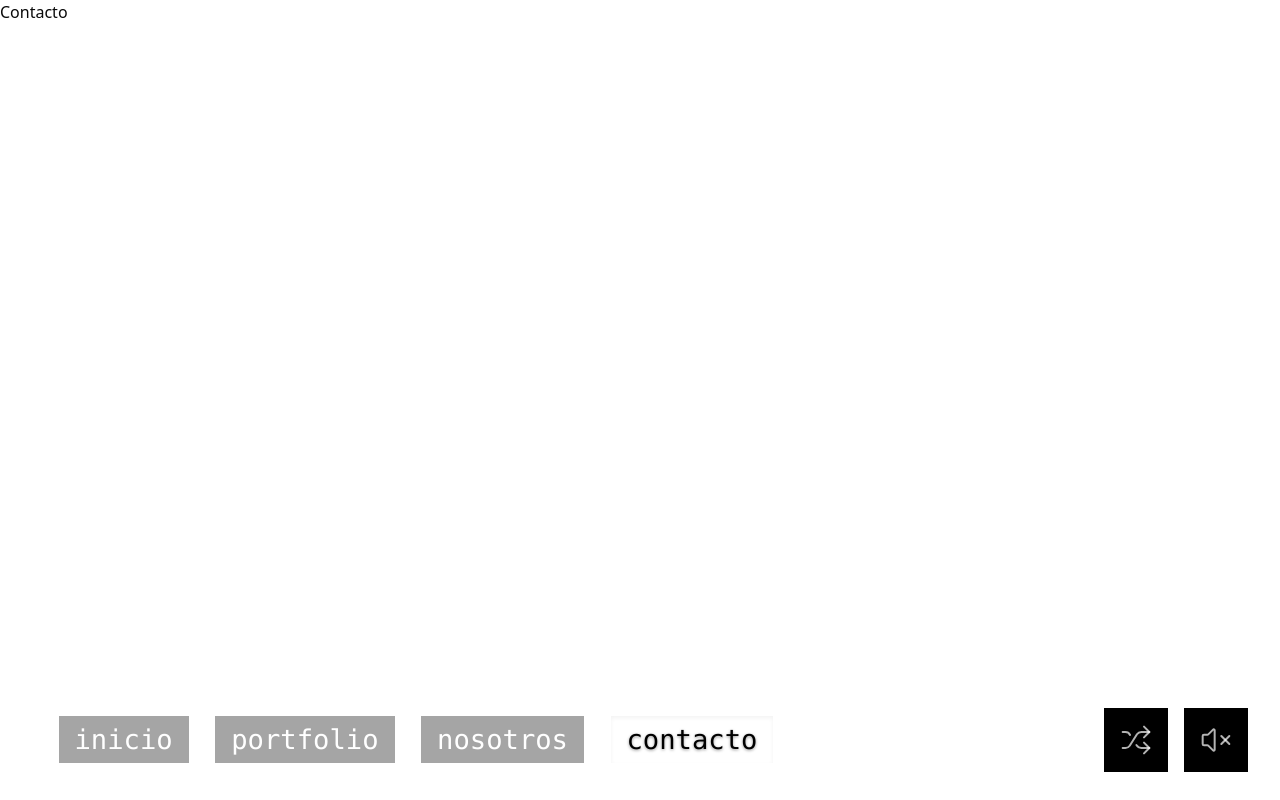
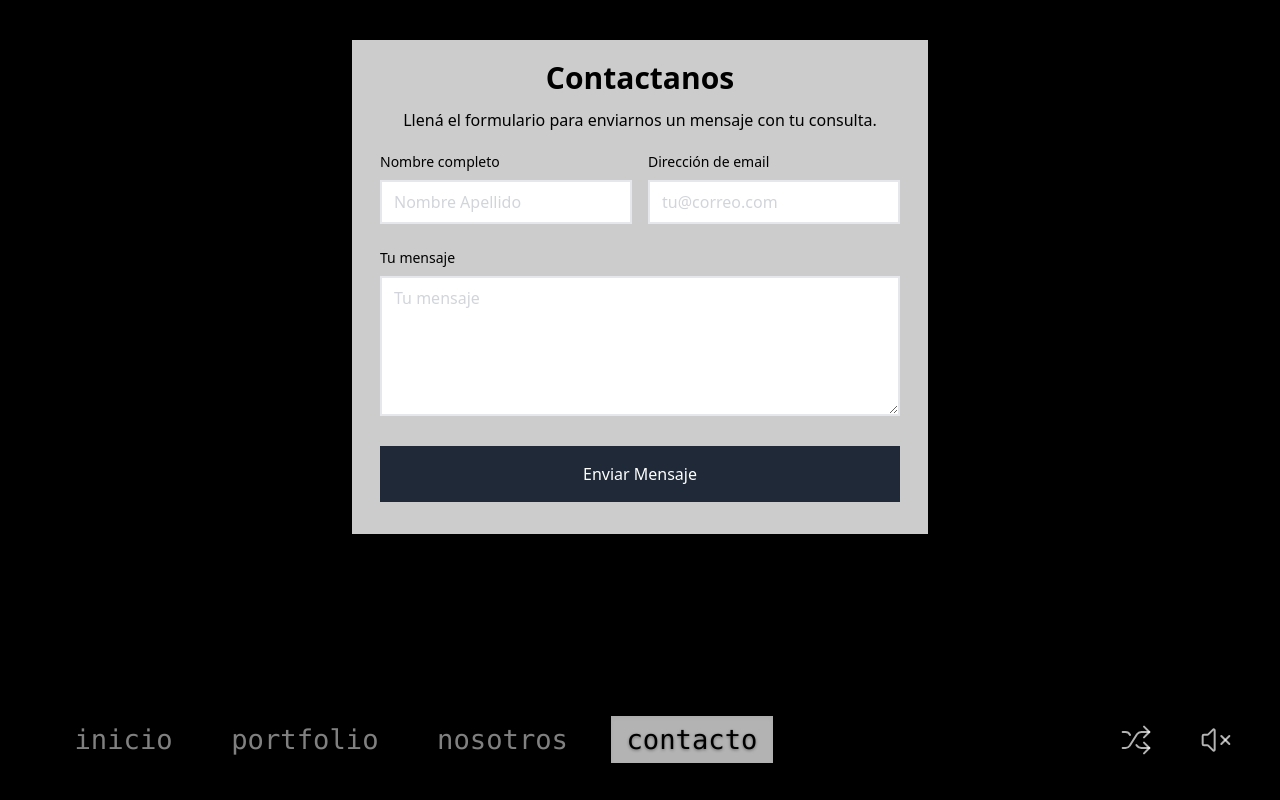
Before and after one commit to maurocig/sello-n, a SvelteKit app: page /contacto in a window 1280 px wide. Built offline with nearby package versions, Linux system fonts and the light colour scheme; a web font is replaced by a local one.

Commit message:
adding contact form

```diff
--- /dev/null
+++ b/src/lib/components/ContactForm.svelte
@@ -0,0 +1,159 @@
+<script>
+    import { onMount } from 'svelte';
+
+    let status = "";
+    let name = "";
+    let email = "";
+    let message = "";
+
+    let showEmptyNameFeedback = false;
+    let showEmptyEmailFeedback = false;
+    let showInvalidEmailFeedback = false;
+    let showEmptyMessageFeedback = false;
+
+    const handleSubmit = async (event) => {
+        event.preventDefault();
+
+        if (!validateForm()) {
+            return;
+        }
+
+        status = 'Enviando...';
+
+        const formData = {
+            access_key: "26d83811-fc9b-452f-840b-2401d8a67514",
+            subject: "MENSAJE DE CONTACTO DE WEB DE ESTRUGAMOU",
+            name,
+            email,
+            message
+        };
+
+        try {
+        const response = await fetch("https://api.web3forms.com/submit", {
+            method: "POST",
+            headers: {
+            "Content-Type": "application/json",
+            Accept: "application/json",
+            },
+            body: JSON.stringify(formData)
+        });
+
+        const result = await response.json();
+        if (result.success) {
+            status = "¡Mensaje Enviado!";
+        } else {
+            status = "Ocurrió un error. Intentalo de nuevo.";
+        }
+        } catch (error) {
+            console.error('Error sending message:', error);
+            status = "Ocurrió un error. Intentalo de nuevo.";
+        }
+    };
+
+    const validateForm = () => {
+        showEmptyNameFeedback = false;
+        showEmptyEmailFeedback = false;
+        showInvalidEmailFeedback = false;
+        showEmptyMessageFeedback = false;
+        let isValid = true;
+
+        if (!name.trim()) {
+        showEmptyNameFeedback = true;
+        isValid = false;
+        }
+        if (!email.trim()) {
+        showEmptyEmailFeedback = true;
+        isValid = false;
+        } else if (!isValidEmail(email.trim())) {
+        showInvalidEmailFeedback = true;
+        isValid = false;
+        }
+        if (!message.trim()) {
+        showEmptyMessageFeedback = true;
+        isValid = false;
+        }
+
+        return isValid;
+    };
+
+    const isValidEmail = (email) => {
+        return /^[^\s@]+@[^\s@]+\.[^\s@]+$/.test(email);
+    };
+
+    // Clear status message after 5 seconds
+    onMount(() => {
+        const clearStatus = setTimeout(() => {
+        status = "";
+        }, 5000);
+
+        return () => clearTimeout(clearStatus);
+    });
+</script>
+
+<div class="flex">
+    <div class="flex-grow mx-auto">
+      <div class="max-w-xl mx-auto mt-10 bg-white bg-opacity-80 p-2 shadow-lg">
+            <div class="text-center">
+                <h1 class="my-3 text-3xl font-semibold text-black">Contactanos</h1>
+                <p class="text-black">Llená el formulario para enviarnos un mensaje con tu consulta.</p>
+            </div>
+            <div class="m-5">
+                <form on:submit|preventDefault={handleSubmit} novalidate>
+                    <div class="flex mb-6 space-x-4">
+                        <div class="w-full md:w-1/2">
+                            <label for="full_name" class="block mb-2 text-sm text-black">Nombre completo</label>
+                            <input type="text" bind:value={name} id="full_name" placeholder="Nombre Apellido"
+                                class={"w-full px-3 py-2 placeholder-gray-300 text-gray-800 border-2 border-gray-200  focus:outline-none focus:ring focus:ring-indigo-100 focus:border-indigo-300 "  + (showEmptyNameFeedback? 'border-red-400' : '')}
+                            />
+                            {#if showEmptyNameFeedback}
+                            <p class="text-red-900 text-sm mt-1">Ingresá tu nombre completo.</p>
+                            {/if}
+                        </div>
+                        <div class="w-full md:w-1/2">
+                            <label for="email" class="block mb-2 text-sm text-black">Dirección de email</label>
+                            <input type="email" bind:value={email} id="email" placeholder="tu@correo.com"
+                                class={"w-full px-3 py-2 placeholder-gray-300 text-black border-2 border-gray-200  focus:outline-none focus:ring focus:ring-indigo-100 focus:border-indigo-300 "  + ((showEmptyEmailFeedback||showInvalidEmailFeedback)? 'border-red-400' : '')}
+                            />
+                            {#if showEmptyEmailFeedback}
+                            <p class="text-red-900 text-sm mt-1">Ingresá tu dirección de email.</p>
+                            {/if}
+
+                            {#if showInvalidEmailFeedback}
+                            <p class="text-red-900 text-sm mt-1">Ingresá una dirección de email válida.</p>
+                            {/if}
+                        </div>
+                    </div>
+                    <div class="mb-6">
+                        <label for="message" class="block mb-2 text-sm text-black">Tu mensaje</label>
+                        <textarea bind:value={message} id="message" rows="5" placeholder="Tu mensaje"
+                            class={"w-full px-3 py-2 placeholder-gray-300 text-gray-800 border-2 border-gray-200  focus:outline-none focus:ring focus:ring-indigo-100 focus:border-indigo-300 "  + (showEmptyMessageFeedback? 'border-red-400' : '')}
+                        ></textarea>
+                        {#if showEmptyMessageFeedback}
+                            <p class="text-red-900 text-sm mt-1">Ingresá tu mensaje.</p>
+                        {/if}
+                    </div>
+                    <div class="mb-6">
+                        <button type="submit"
+                            class={
+                                "w-full px-3 py-4 text-white "
+                                + (status
+                                    ? (status===("Enviando...")|| status===("¡Mensaje Enviado!")? 'bg-green-400 pointer-events-none cursor-not-allowed' : 'bg-red-400')
+                                    : 'bg-gray-800'
+                                    )
+                                }
+                            >
+                            {status? status: "Enviar Mensaje"}
+                        </button>
+                    </div>
+                </form>
+            </div>
+        </div>
+    </div>
+</div>
+
+<style>
+    input:focus, textarea:focus {
+        outline: none;
+        border-color: #4F46E5;
+    }
+</style>
--- a/src/routes/BannerHome.svelte
+++ b/src/routes/BannerHome.svelte
@@ -1,5 +1,4 @@
 <script>
-	import Button from '$lib/components/ui/button/button.svelte';
 	import { ArrowBigDown, ChevronDownCircle } from 'lucide-svelte';
 </script>
 
--- a/src/routes/contacto/+page.svelte
+++ b/src/routes/contacto/+page.svelte
@@ -1,3 +1,8 @@
-<h1>Contacto</h1>
+<script>
+    import ContactForm from "$lib/components/ContactForm.svelte";
 
-<div></div>
+</script>
+
+<div class="flex h-full w-full justify-center bg-black">
+	<ContactForm/>
+</div>
--- a/src/routes/portfolio/+page.svelte
+++ b/src/routes/portfolio/+page.svelte
@@ -1,7 +1,3 @@
-<script>
-	import Layout from '../+layout.svelte';
-</script>
-
 <div class="flex h-full w-full items-center justify-center bg-black text-7xl">
 	<h1 class="text-white">Portfolio</h1>
 </div>
```
